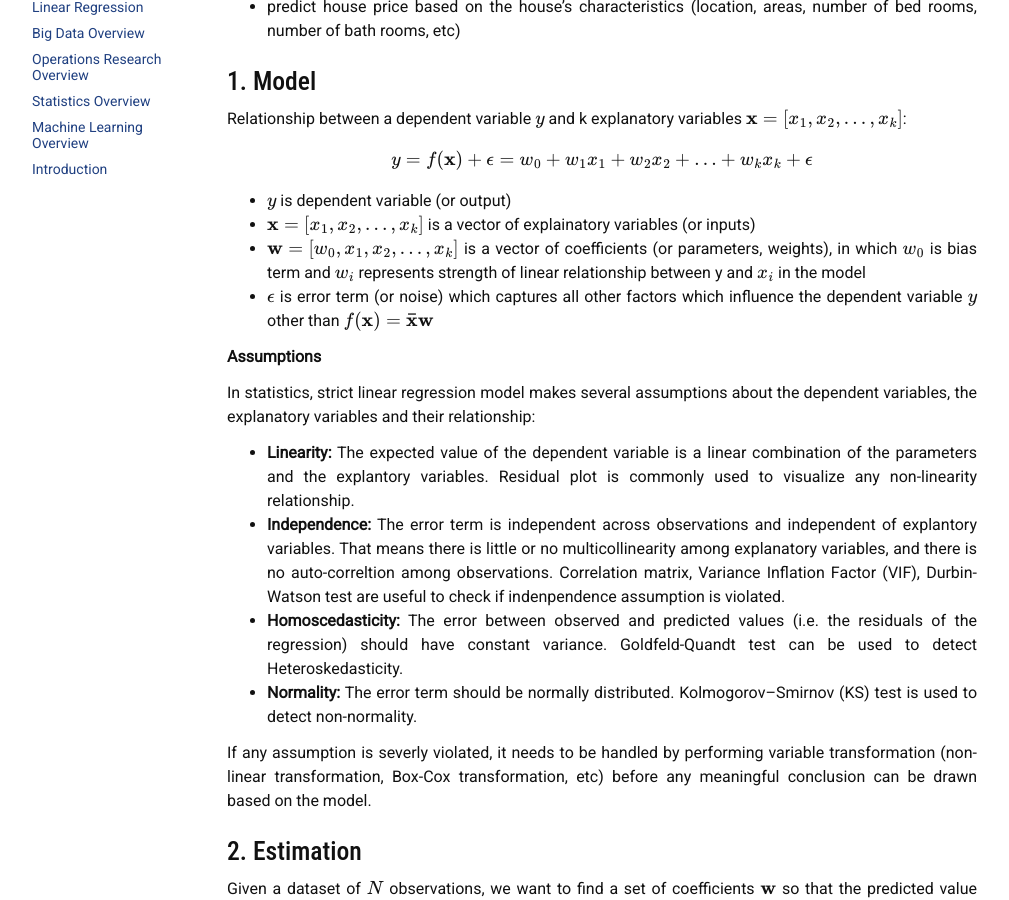
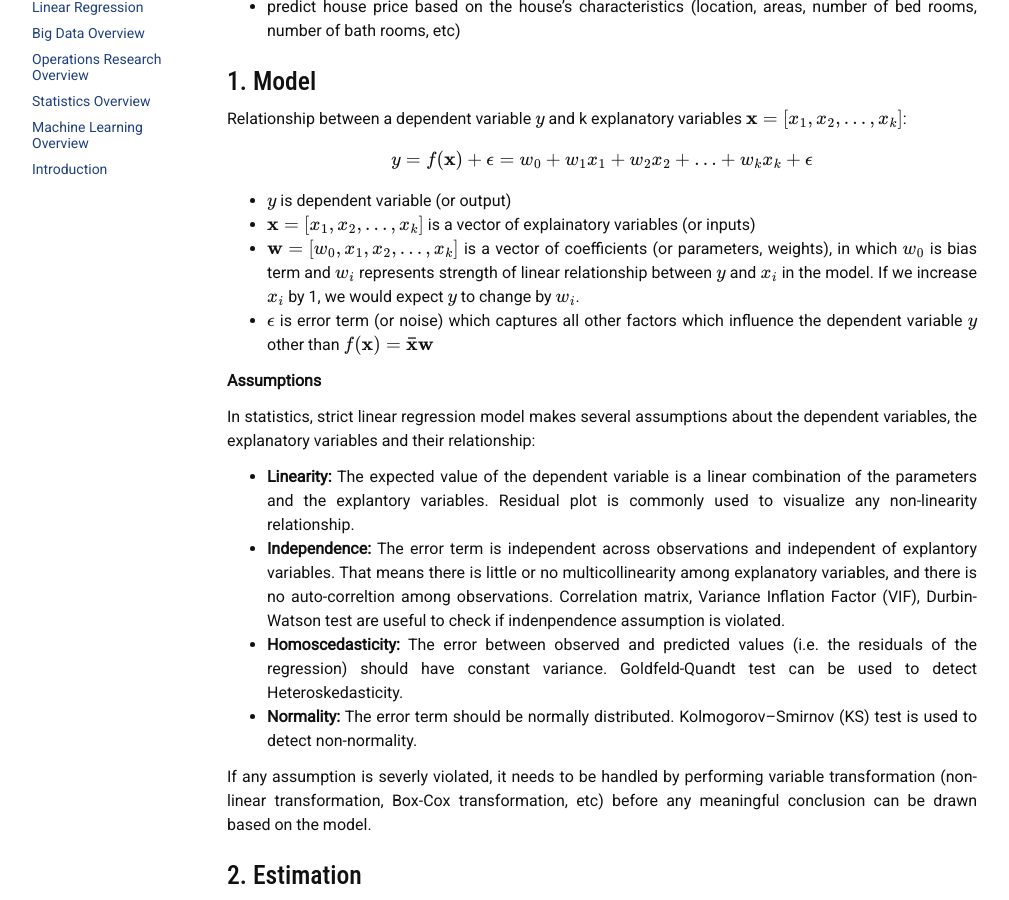
Before and after one commit to liambll/blog-archive, a Jekyll site: the page built from _posts/2017-06-29-linear-regression.markdown, in a window 1280 px wide and 900 px high, scrolled down 517 px. Shown: the whole window, without its empty margins (38-1047 px from the left). Built offline with Jekyll 4.4.1, drawn with Linux system fonts in a browser that asks for light colours; nearby versions of some CDN libraries; formulas are drawn with MathJax 3; comment, search, counter and statistics services are not loaded.

Commit message:
Update 2017-06-29-linear-regression.markdown

```diff
--- a/_posts/2017-06-29-linear-regression.markdown
+++ b/_posts/2017-06-29-linear-regression.markdown
@@ -27,7 +27,7 @@
 \\]
 * \\(y\\) is dependent variable (or output)
 * \\(\mathbf{x} = [x_1, x_2, ..., x_k] \\) is a vector of explainatory variables (or inputs)
-* \\(\mathbf{w} = [w_0, x_1, x_2, ..., x_k] \\) is a vector of coefficients (or parameters, weights), in which \\(w_0\\) is bias term and \\(w_i\\) represents strength of linear relationship between y and \\(x_i\\) in the model
+* \\(\mathbf{w} = [w_0, x_1, x_2, ..., x_k] \\) is a vector of coefficients (or parameters, weights), in which \\(w_0\\) is bias term and \\(w_i\\) represents strength of linear relationship between \\(y\\) and \\(x_i\\) in the model. If we increase \\(x_i\\) by 1, we would expect \\(y\\) to change by \\(w_i\\).
 * \\(\epsilon\\) is error term (or noise) which captures all other factors which influence the dependent variable \\(y\\) other than \\(f(\mathbf{x}) = \mathbf{\bar{x}}\mathbf{w}\\)
 
 __Assumptions__
```
